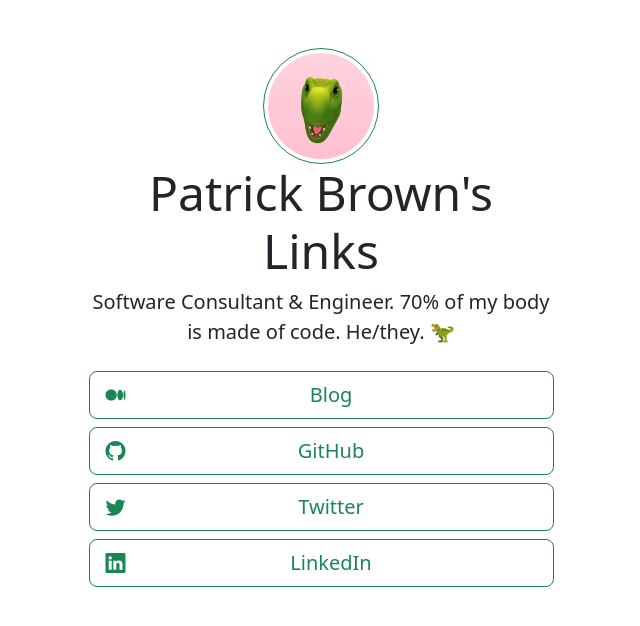
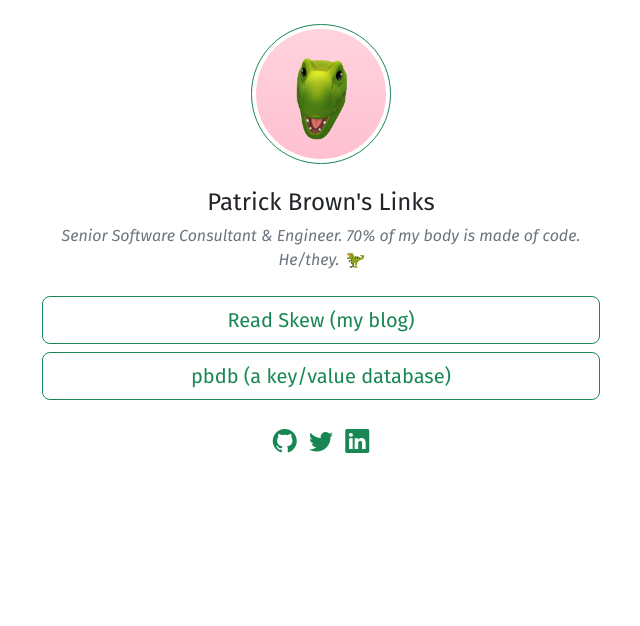
Before and after one commit to patbrown64/linktree, a plain HTML site: page index.html in a window 1280 px wide. Shown: the whole page, without its empty margins (319-959 px from the left). Drawn offline with nearby package versions, Linux system fonts and the light colour scheme.

Commit message:
Fix title tag and rearrange links

```diff
--- a/index.html
+++ b/index.html
@@ -4,26 +4,43 @@
 <head>
   <meta charset="utf-8">
   <meta name="viewport" content="width=device-width, initial-scale=1">
-  <title>Bootstrap demo</title>
+  <title>Patrick Brown's Links</title>
   <link href="https://cdn.jsdelivr.net/npm/bootstrap@5.2.0/dist/css/bootstrap.min.css" rel="stylesheet"
     integrity="sha384-gH2yIJqKdNHPEq0n4Mqa/HGKIhSkIHeL5AyhkYV8i59U5AR6csBvApHHNl/vI1Bx" crossorigin="anonymous">
   <link rel="stylesheet" href="https://cdn.jsdelivr.net/npm/bootstrap-icons@1.9.1/font/bootstrap-icons.css">
+  <link rel="preconnect" href="https://fonts.googleapis.com">
+  <link rel="preconnect" href="https://fonts.gstatic.com" crossorigin>
+  <link href="https://fonts.googleapis.com/css2?family=Fira+Sans:ital,wght@0,400;0,700;1,400;1,700&display=swap" rel="stylesheet">
+  <style>
+    body {
+      font-family: 'Fira Sans', sans-serif;
+    }
+  </style>
 </head>
 
 <body>
   <div class="container">
-    <header class="text-center mt-5 col-md-5 mx-auto">
+    <header class="text-center mt-4 col-md-6 mx-auto">
       <img src="./dino.png" class="rounded-circle border-success w-25 img-thumbnail" alt="Memoji of a Dinosaur smiling">
-      <h1 class="display-5">Patrick Brown's Links</h1>
-      <p class="lead">Software Consultant & Engineer. 70% of my body is made of code. He/they. 🦖</p>
+      <h1 class="h4 mt-4">Patrick Brown's Links</h1>
+      <p class="fst-italic text-muted">Senior Software Consultant & Engineer. 70% of my body is made of code. He/they. 🦖</p>
     </header>
 
-    <div class="vstack gap-2 mt-4 col-md-5 mx-auto">
-      <a href="https://readskew.ghost.io" class="btn btn-outline-success btn-lg"><i class="bi bi-medium float-start"></i> Blog</a>
-      <a href="https://github.com/pdb64" class="btn btn-outline-success btn-lg"><i class="bi bi-github float-start"></i> GitHub</a>
-      <a href="https://twitter.com/pdb0x064" class="btn btn-outline-success btn-lg"><i class="bi bi-twitter float-start"></i> Twitter</a>
-      <a href="https://linkedin.com/in/patrickbrown-dev" class="btn btn-outline-success btn-lg"><i class="bi bi-linkedin float-start"></i> LinkedIn</a>
+    <div class="vstack gap-2 mt-4 col-md-6 mx-auto">
+      <a href="https://readskew.ghost.io" class="btn btn-outline-success btn-lg">Read Skew (my blog)</a>
+      <a href="https://github.com/pdb64/pbdb" class="btn btn-outline-success btn-lg">pbdb (a key/value database)</a>
     </div>
+
+    <footer class="text-center mt-4 col-md-6 mx-auto">
+      <ul class="list-inline">
+        <li class="list-inline-item"><a href="https://github.com/pdb64" class="fs-4 link-success"><i
+              class="bi bi-github"></i></a></li>
+        <li class="list-inline-item"><a href="https://twitter.com/pdb0x064" class="fs-4 link-success"><i
+              class="bi bi-twitter"></i></a></li>
+        <li class="list-inline-item"><a href="https://linkedin.com/in/patrickbrown-dev" class="fs-4 link-success"><i
+              class="bi bi-linkedin"></i></a></li>
+      </ul>
+    </footer>
   </div>
   <script src="https://cdn.jsdelivr.net/npm/bootstrap@5.2.0/dist/js/bootstrap.bundle.min.js"
     integrity="sha384-A3rJD856KowSb7dwlZdYEkO39Gagi7vIsF0jrRAoQmDKKtQBHUuLZ9AsSv4jD4Xa"
```
